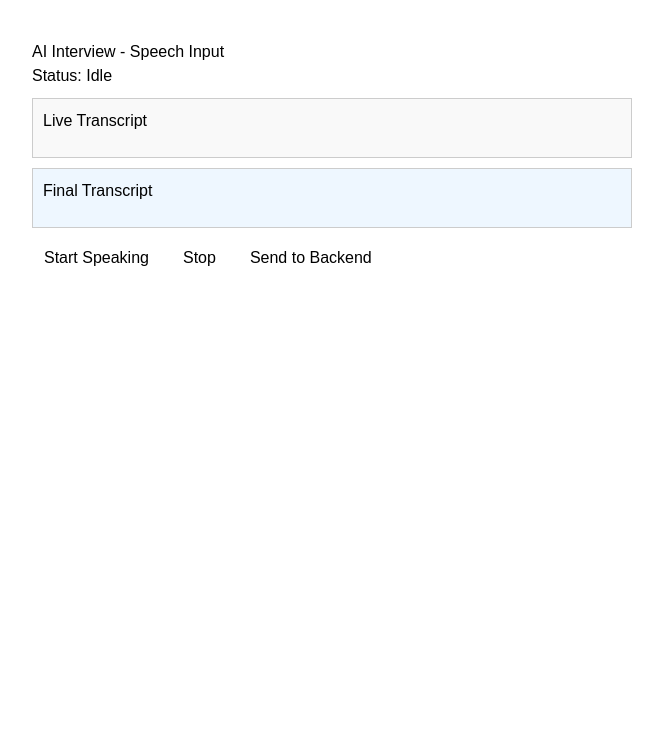
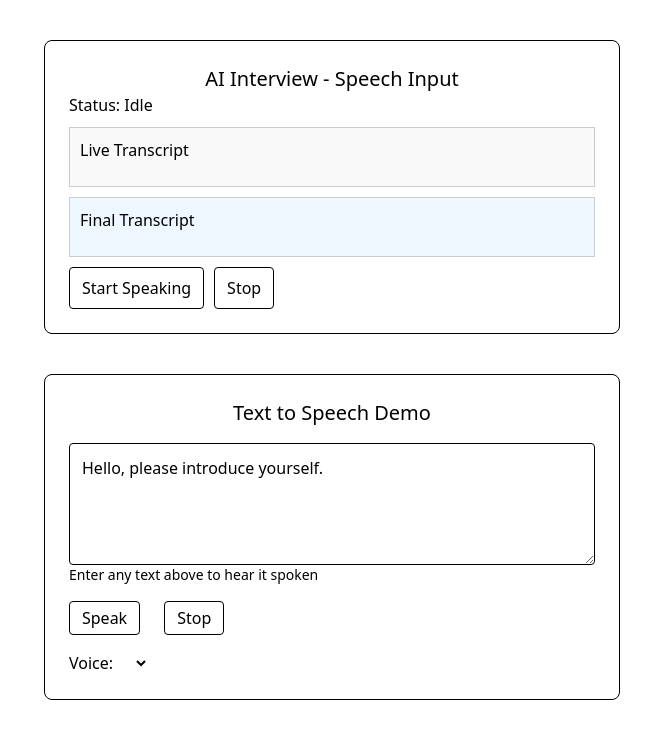
Before and after one commit to inderjitshahi/temp-vue, a Vue app: page / in a window 1280 px wide. Shown: the top 738 px of the page, without its empty margins (308-971 px from the left). Built offline with nearby package versions, Linux system fonts and the light colour scheme.

Commit message:
added sst and tts

```diff
--- a/src/App.vue
+++ b/src/App.vue
@@ -9,6 +9,11 @@ const interimTranscript = ref("");
 const finalTranscript = ref("");
 let recognition = null;
 
+//tts
+const text = ref("Hello, please introduce yourself.");
+const voices = ref([]);
+const selectedVoiceIndex = ref(0);
+let synth = window.speechSynthesis;
 // ---------------------------------------------- Methods ----------------------------------------------//
 function startListening() {
   if (!recognition) return;
@@ -29,6 +34,35 @@ function sendToBackend() {
   // socket.emit("candidate_answer", finalTranscript.value)
 
   alert("Transcript sent! Check console.");
+}
+
+//------------------------------------------- TTS --------------------------------------------------//
+function loadVoices() {
+  voices.value = synth.getVoices();
+}
+
+function speak() {
+  if (!text.value) return;
+
+  // Stop any current speech
+  synth.cancel();
+
+  const utterance = new SpeechSynthesisUtterance(text.value);
+
+  const selectedVoice = voices.value[selectedVoiceIndex.value];
+  if (selectedVoice) {
+    utterance.voice = selectedVoice;
+  }
+
+  utterance.rate = 1; // speed (0.5 - 2)
+  utterance.pitch = 1; // tone (0 - 2)
+  utterance.volume = 1; // volume (0 - 1)
+
+  synth.speak(utterance);
+}
+
+function stop() {
+  synth.cancel();
 }
 
 // ---------------------------------------------- Lifecycle Hooks ----------------------------------------------//
@@ -80,6 +114,12 @@ onMounted(() => {
     finalTranscript.value = final;
     interimTranscript.value = interim;
   };
+
+  //tts
+  loadVoices();
+
+  // Voices load asynchronously in some browsers
+  speechSynthesis.onvoiceschanged = loadVoices;
 });
 
 onBeforeUnmount(() => {
@@ -88,9 +128,9 @@ onBeforeUnmount(() => {
 </script>
 
 <template>
-  <!-- Transcribe -->
-  <div class="container">
-    <h2>AI Interview - Speech Input</h2>
+  <!------------------------- Transcribe ----------------->
+  <div class="w-full max-w-xl mx-auto mt-10 border rounded-lg p-6">
+    <h2 class="text-center text-xl">AI Interview - Speech Input</h2>
 
     <div class="status">
       Status:
@@ -110,15 +150,60 @@ onBeforeUnmount(() => {
     </div>
 
     <div class="buttons">
-      <button @click="startListening" :disabled="isListening">
+      <button
+        @click="startListening"
+        :disabled="isListening"
+        class="rounded px-3 py-1 border cursor-pointer hover:bg-gray-100 hover:scale-95"
+      >
         Start Speaking
       </button>
 
-      <button @click="stopListening" :disabled="!isListening">Stop</button>
+      <button
+        @click="stopListening"
+        :disabled="!isListening"
+        class="rounded px-3 py-1 border cursor-pointer hover:bg-gray-100 hover:scale-95"
+      >
+        Stop
+      </button>
+    </div>
+  </div>
 
-      <button @click="sendToBackend" :disabled="!finalTranscript">
-        Send to Backend
+  <!-- TTS Controls -->
+  <div
+    class="w-full max-w-xl mx-auto mt-10 border rounded-lg p-6 flex flex-col gap-4"
+  >
+    <h2 class="text-center text-xl">Text to Speech Demo</h2>
+
+    <textarea
+      class="border w-full rounded p-3"
+      v-model="text"
+      placeholder="Enter text to speak"
+      rows="4"
+    ></textarea>
+    <p class="-mt-4 text-sm">Enter any text above to hear it spoken</p>
+
+    <div class="flex flex-row gap-6">
+      <button
+        @click="speak"
+        class="rounded px-3 py-1 border cursor-pointer hover:bg-gray-100 hover:scale-95"
+      >
+        Speak
       </button>
+      <button
+        @click="stop"
+        class="rounded px-3 py-1 border cursor-pointer hover:bg-gray-100 hover:scale-95"
+      >
+        Stop
+      </button>
+    </div>
+
+    <div class="flex gap-4">
+      <label>Voice:</label>
+      <select v-model="selectedVoiceIndex" class="cursor-pointer">
+        <option v-for="(voice, index) in voices" :key="index" :value="index">
+          {{ voice.name }} ({{ voice.lang }})
+        </option>
+      </select>
     </div>
   </div>
 </template>
```
